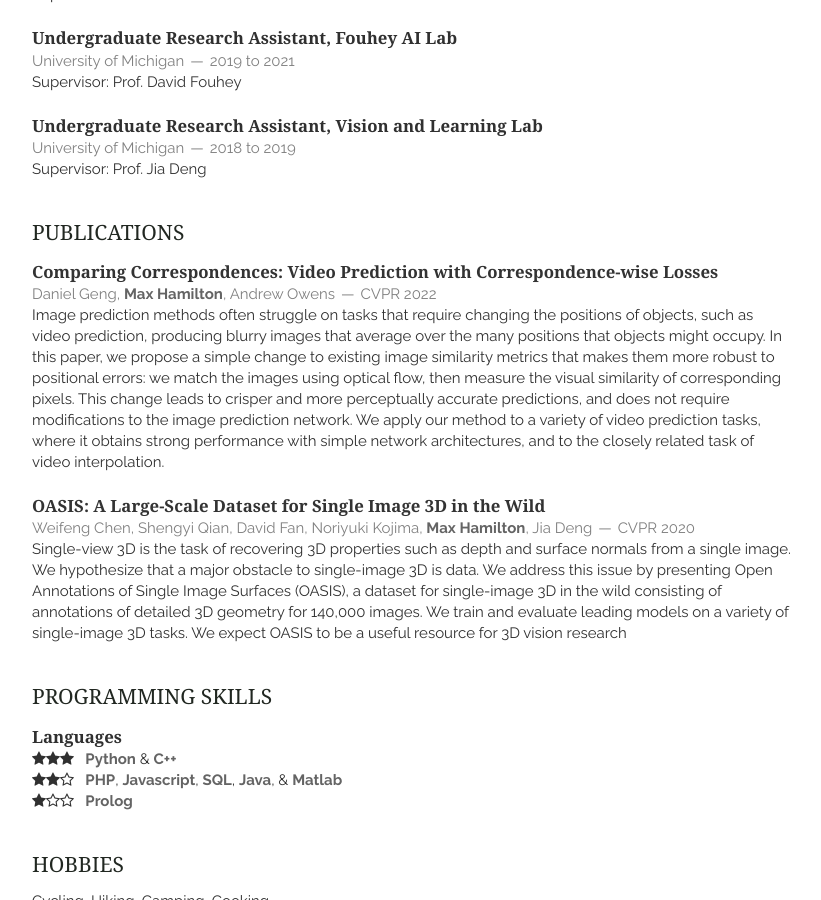
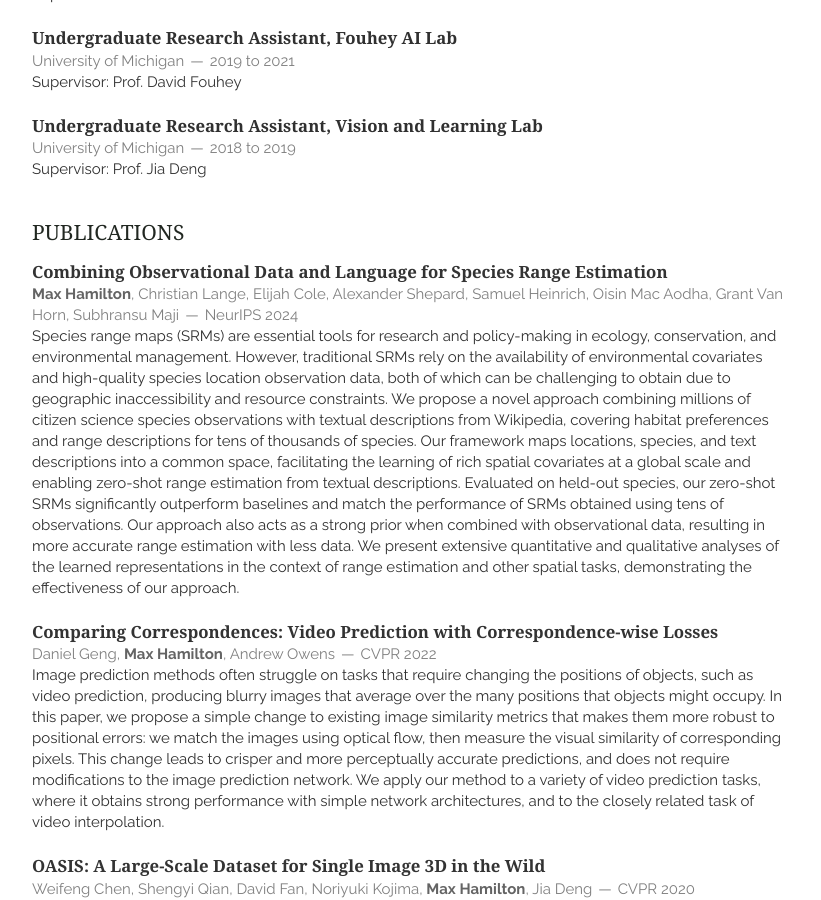
Before and after one commit to johnmaxh/johnmaxh.github.io, a Jekyll site: the page built from index.html, in a window 1280 px wide and 900 px high, scrolled down 522 px. Shown: the whole window, without its empty margins (328-1149 px from the left). Built offline with Jekyll 4.4.1, drawn with Linux system fonts in a browser that asks for light colours; nearby versions of some CDN libraries; the list of posts is cut into pages by our own code.

Commit message:
Update publications.html

```diff
--- a/_includes/publications.html
+++ b/_includes/publications.html
@@ -1,5 +1,12 @@
 <section class="thirteen columns">
     <h1>Publications</h1>
+    <article>
+        <header>
+            <h1><a href="https://arxiv.org/abs/2410.10931">Combining Observational Data and Language for Species Range Estimation</a></h1>
+            <span><address><em>Max Hamilton</em>, Christian Lange, Elijah Cole, Alexander Shepard, Samuel Heinrich, Oisin Mac Aodha, Grant Van Horn, Subhransu Maji</address><time>NeurIPS 2024</time></span>
+        </header>
+        <p>Species range maps (SRMs) are essential tools for research and policy-making in ecology, conservation, and environmental management. However, traditional SRMs rely on the availability of environmental covariates and high-quality species location observation data, both of which can be challenging to obtain due to geographic inaccessibility and resource constraints. We propose a novel approach combining millions of citizen science species observations with textual descriptions from Wikipedia, covering habitat preferences and range descriptions for tens of thousands of species. Our framework maps locations, species, and text descriptions into a common space, facilitating the learning of rich spatial covariates at a global scale and enabling zero-shot range estimation from textual descriptions. Evaluated on held-out species, our zero-shot SRMs significantly outperform baselines and match the performance of SRMs obtained using tens of observations. Our approach also acts as a strong prior when combined with observational data, resulting in more accurate range estimation with less data. We present extensive quantitative and qualitative analyses of the learned representations in the context of range estimation and other spatial tasks, demonstrating the effectiveness of our approach.</p>
+    </article>
     <article>
         <header>
             <h1><a href="https://arxiv.org/abs/2104.09498">Comparing Correspondences: Video Prediction with Correspondence-wise Losses</a></h1>
```
